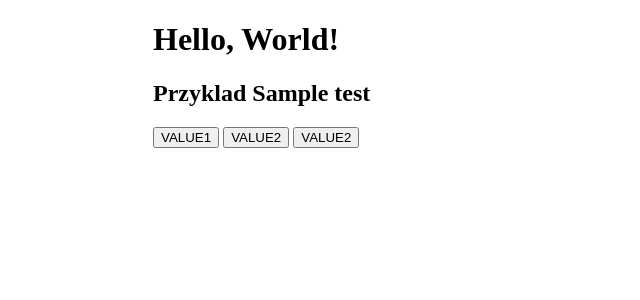
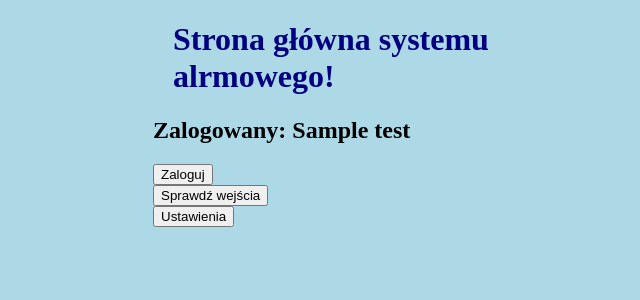
Before and after one commit to VadamC27/SW_Alarm_System, a Flask app: template BeagleBone/templates/site.html in a window 1280 px wide. Shown: the top 300 px of the page, without its empty margins (237-877 px from the left). Run offline with Flask 3, Linux system fonts and the light colour scheme; the template is opened without the code that fills it: most values are stand-ins (such as "Sample title", 1, 10 or a date in 2020).

Commit message:
Add css stylesheet

```diff
--- a/BeagleBone/main.py
+++ b/BeagleBone/main.py
@@ -34,10 +34,27 @@ def index():
             print("Buton3")
 
     templateData = {
-        'title' : 'Hello world', #wszystkie rzeczy przekazywane do html
+        'title' : 'System alarmowy', #wszystkie rzeczy przekazywane do html
         'przyklad' : 'Testowy tekst',
     }
     return render_template('site.html', **templateData)
+
+@app.route('/entries', methods=['GET', 'POST'])
+def entries():
+
+    if request.method == 'POST':
+        if request.form.get('action1') == 'VALUE1':
+            print("Buton1")
+        elif  request.form.get('action2') == 'VALUE2':
+            print("Buton2")
+        elif  request.form.get('action3') == 'VALUE3':
+            print("Buton3")
+
+    templateData = {
+        'title' : 'Zarejestrowane przejścia', #wszystkie rzeczy przekazywane do html
+        'test' : 'Testowy tekst',
+    }
+    return render_template('entries.html', **templateData)
 
 
 if __name__ == '__main__':
--- /dev/null
+++ b/BeagleBone/static/style.css
@@ -0,0 +1,8 @@
+body {
+    background-color: lightblue;
+}
+
+h1 {
+color: navy;
+margin-left: 20px;
+}
--- a/BeagleBone/templates/site.html
+++ b/BeagleBone/templates/site.html
@@ -1,21 +1,30 @@
 <!DOCTYPE html>
-<style>
-    .content {
-      max-width: 500px;
-      margin: auto;
-    }
+    <style>
+        .content {
+            max-width: 500px;
+            margin: auto;
+        }
     </style>
     <head>
         <title>{{ title }}</title>
+        <link rel="stylesheet" href="{{ url_for('static', filename='style.css') }}">
     </head>
     <body>
         <div class="content">
-            <h1>Hello, World!</h1>
-            <h2>Przyklad {{ test }}</h2>
-            <form method="post" action="/">
-                <input type="submit" value="VALUE1" name="action1"/>
-                <input type="submit" value="VALUE2" name="action2" />
-                <input type="submit" value="VALUE2" name="action2" />
+            <h1>Strona główna systemu alrmowego!</h1>
+            <h2>Zalogowany: {{ test }}</h2>
+
+            <form method="post" action="/login">
+                <input type="submit" value="Zaloguj" name="action2" />
+            </form>
+
+            <form method="post" action="/entries">
+                <input type="submit" value="Sprawdź wejścia" name="action1"/>
+            </form>
+
+            <form method="post" action="/settings">
+                <input type="submit" value="Ustawienia" name="action3"/>
+
             </form>
         </div>
     </body>
```
Also changed, not shown: BeagleBone/templates/entries.html (+23 -0 lines).
